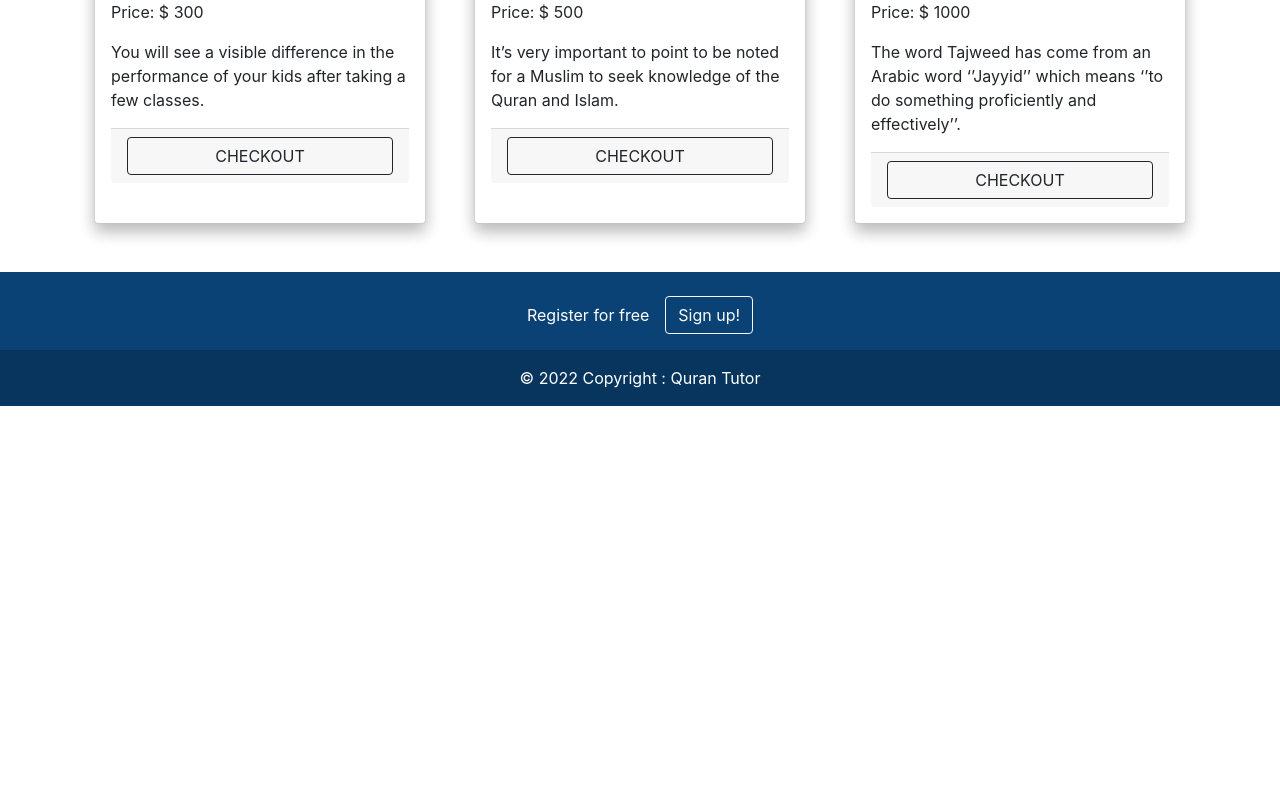
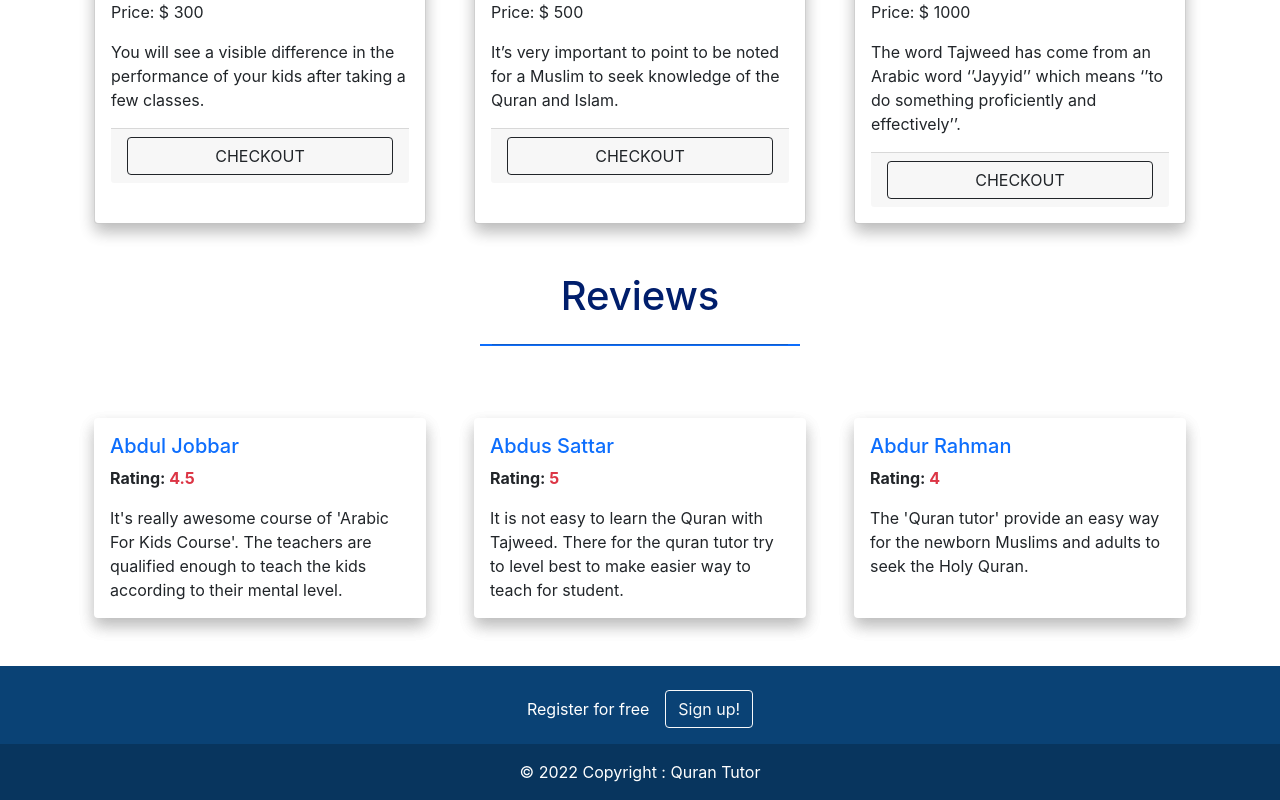
Before and after one commit to frsiam/Quran-tutor-web-application, a React (Create React App) app: page / in a window 1280 px wide. Shown: the part 998-1798 px from the top of the page. Before the commit the page ends 1404 px from the top, so only its background shows below. Built offline with nearby package versions, Linux system fonts and the light colour scheme; no server answers.

Commit message:
review section added

```diff
--- a/src/pages/CheckOut/CheckOut.js
+++ b/src/pages/CheckOut/CheckOut.js
@@ -1,8 +1,11 @@
 import React from 'react';
+import { useAuthState } from 'react-firebase-hooks/auth';
 import { useParams } from 'react-router-dom';
+import auth from '../../firebase.init';
 import useServices from '../hooks/useServices';
 
 const CheckOut = () => {
+    const [user,loading] = useAuthState(auth)
     const { serviceId } = useParams()
     const allData = useServices()
     const singleData = allData?.find(x => x.id === parseInt(serviceId))
--- a/src/pages/Home/Home.js
+++ b/src/pages/Home/Home.js
@@ -1,17 +1,25 @@
 import React from 'react';
 import Banner from './Banner/Banner';
+import Review from './Review/Review';
 import Services from './Services/Services';
 
 const Home = () => {
     return (
         <div className='position-relative min-vh-100'>
             <Banner />
-            <div className='container bg-dark mb-4 mt-4' style={{height: '2px'}}><hr /></div>
+            <div className='container bg-dark mb-4 mt-4' style={{ height: '2px' }}><hr /></div>
             <div className='text-center my-2'>
-                <h1 className='' style={{color: 'tomato'}}>My Services</h1>
+                <h1 className='' style={{ color: '#143F6B' }}>My Services</h1>
             </div>
-            <div className='container bg-dark mb-4 mt-4' style={{height: '2px'}}><hr /></div>
+            <div className='container bg-dark mb-4 mt-4' style={{ height: '2px' }}><hr /></div>
             <Services />
+            <div className='mt-5'>
+                <div className='text-center my-2'>
+                    <h1 className='' style={{ color: '#001E6C' }}>Reviews</h1>
+                </div>
+                <div className='container bg-primary mb-4 mt-4 w-25' style={{ height: '2px' }}><hr /></div>
+            </div>
+            <Review />
         </div>
     );
 };
--- /dev/null
+++ b/src/pages/Home/Review/Review.js
@@ -0,0 +1,22 @@
+import React from 'react';
+import SingleReview from './SingleReview';
+
+const Review = () => {
+    const reviews = [
+        { name: 'Abdul Jobbar', id: 1, comment: "It's really awesome course of 'Arabic For Kids Course'. The teachers are qualified enough to teach the kids according to their mental level.", rating: 4.5 },
+        { name: 'Abdus Sattar', id: 2, comment: "It is not easy to learn the Quran with Tajweed. There for the quran tutor try to level best to make easier way to teach for student.", rating: 5 },
+        { name: 'Abdur Rahman', id: 3, comment: "The 'Quran tutor' provide an easy way for the newborn Muslims and adults to seek the Holy Quran.", rating: 4 }
+    ]
+    return (
+        <div className='container'>
+            {/* <h1>Review</h1> */}
+            <div className="row">
+                {
+                    reviews.map(review => <SingleReview key={review.id} review={review} />)
+                }
+            </div>
+        </div>
+    );
+};
+
+export default Review;
--- /dev/null
+++ b/src/pages/Home/Review/SingleReview.js
@@ -0,0 +1,18 @@
+import React from 'react';
+
+const SingleReview = ({ review }) => {
+    const { name, comment, rating } = review;
+    return (
+        <div className="col-12 col-md-6 col-lg-4 g-5 d-flex justify-content-center">
+            <div className="card h-100 border-0 shadow rounded">
+                <div className="card-body shadow rounded">
+                    <h5 className="card-title text-primary">{name}</h5>
+                    <p className='fw-bold'>Rating: <span className='text-danger fw-bold'> {rating}</span></p>
+                    <p className="card-text">{comment}</p>
+                </div>
+            </div>
+        </div>
+    );
+};
+
+export default SingleReview;
--- a/src/pages/Login/Register.js
+++ b/src/pages/Login/Register.js
@@ -1,13 +1,15 @@
 import React, { useState } from 'react';
-import { Link } from 'react-router-dom';
+import { Link, useLocation, useNavigate } from 'react-router-dom';
 import auth from '../../firebase.init';
 import { useCreateUserWithEmailAndPassword } from 'react-firebase-hooks/auth';
 import { ToastContainer, toast } from 'react-toastify';
 import 'react-toastify/dist/ReactToastify.css';
+import Loading from '../Shared/Loading/Loading';
 
 const Register = () => {
     // const [successMessage, setSuccess] = useState('')
     const [errorMessage, setErrorMessage] = useState('')
+    const navigate = useNavigate();
 
     const [
         createUserWithEmailAndPassword,
@@ -18,8 +20,13 @@ const Register = () => {
     // if(createError){
     //     setErrorMessage(createError.message)
     // }
+    if(loading){
+        return <Loading/>;
+    }
+
     if (createUser) {
-        toast('Congratulations ! Registration successfully complete.')
+        toast('Congratulations ! Registration successfully complete.');
+        navigate('/home')
     }
 
     const handleRgister = event => {
```
